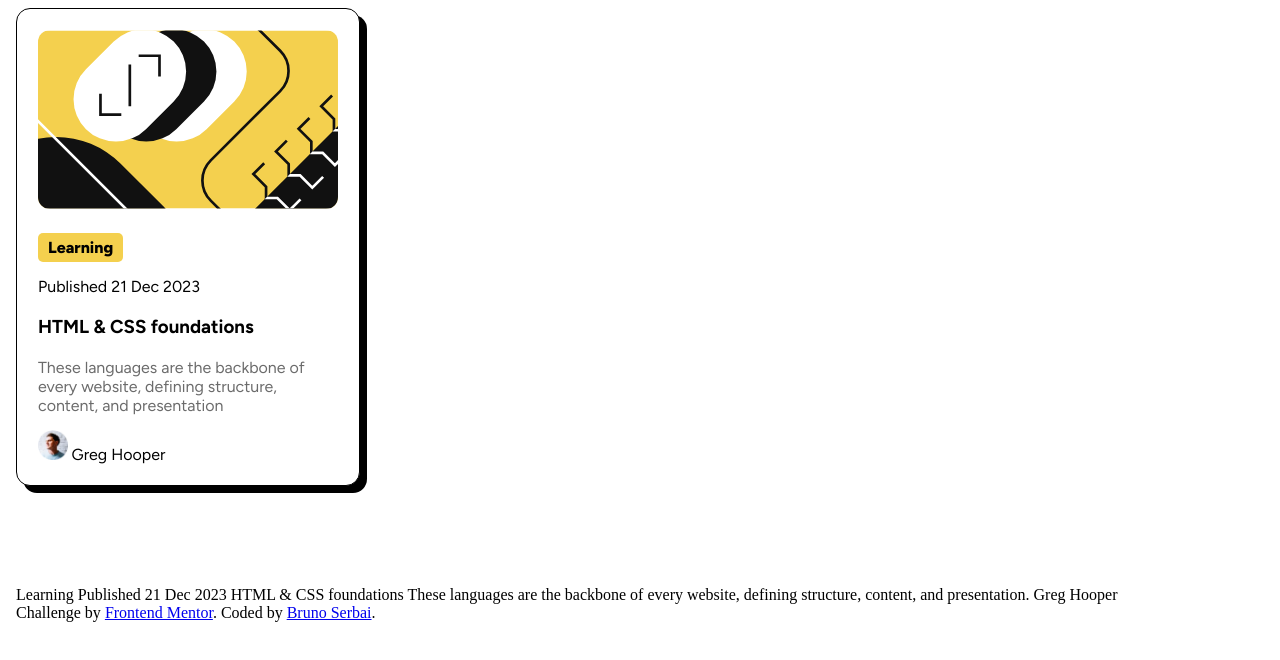
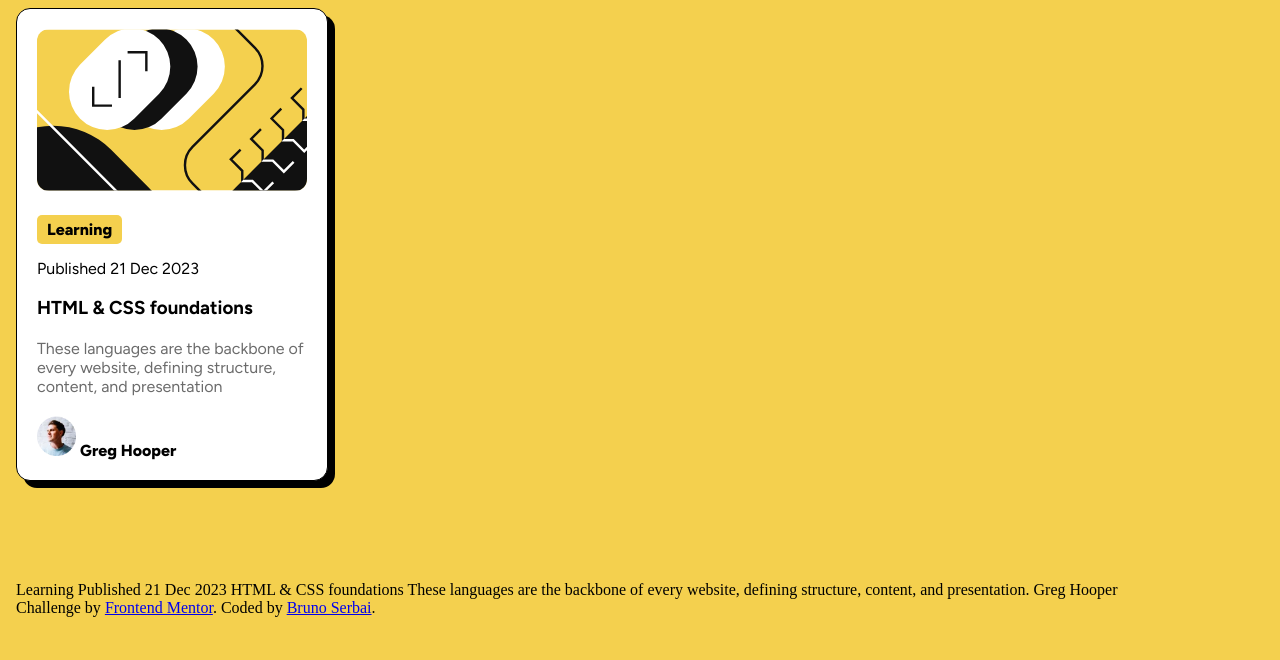
Before and after one commit to BrunoSerbai/Blog-preview-card, a React (Vite) app: page / in a window 1280 px wide. Shown: the top 660 px of the page. Built offline with nearby package versions, Linux system fonts and the light colour scheme.

Commit message:
change page background color

```diff
--- a/src/Card.css
+++ b/src/Card.css
@@ -7,11 +7,11 @@
     border-style:solid;
     border-width: 1px;
     background-color: hsl(0, 0%, 100%);
-    max-width: 300px;
+    max-width: 270px;
     border-radius:14px;
     box-shadow:  7px 7px;
     margin-bottom: 100px;
-    padding:21px;
+    padding:20px;
 }
 .cardImg{
     width: 100%;
@@ -31,8 +31,12 @@ h2{
 }
 .description{
     color:hsl(0, 0%, 42%);
-    margin:20px 0 15px 0;
+    margin:20px 0 20px 0;
+}
+.profile{
+    font-size:16px;
+    font-weight:800;
 }
 .profile img{
-    height:30px;
+    height:40px;
 }
--- /dev/null
+++ b/src/main.css
@@ -0,0 +1,3 @@
+:root{
+    background-color: hsl(47, 88%, 63%);
+}
--- a/src/main.tsx
+++ b/src/main.tsx
@@ -1,6 +1,7 @@
 import { StrictMode } from 'react'
 import { createRoot } from 'react-dom/client'
 import Card from './Card.tsx'
+import './main.css'
 
 createRoot(document.getElementById('root')!).render(
   <StrictMode>
```
